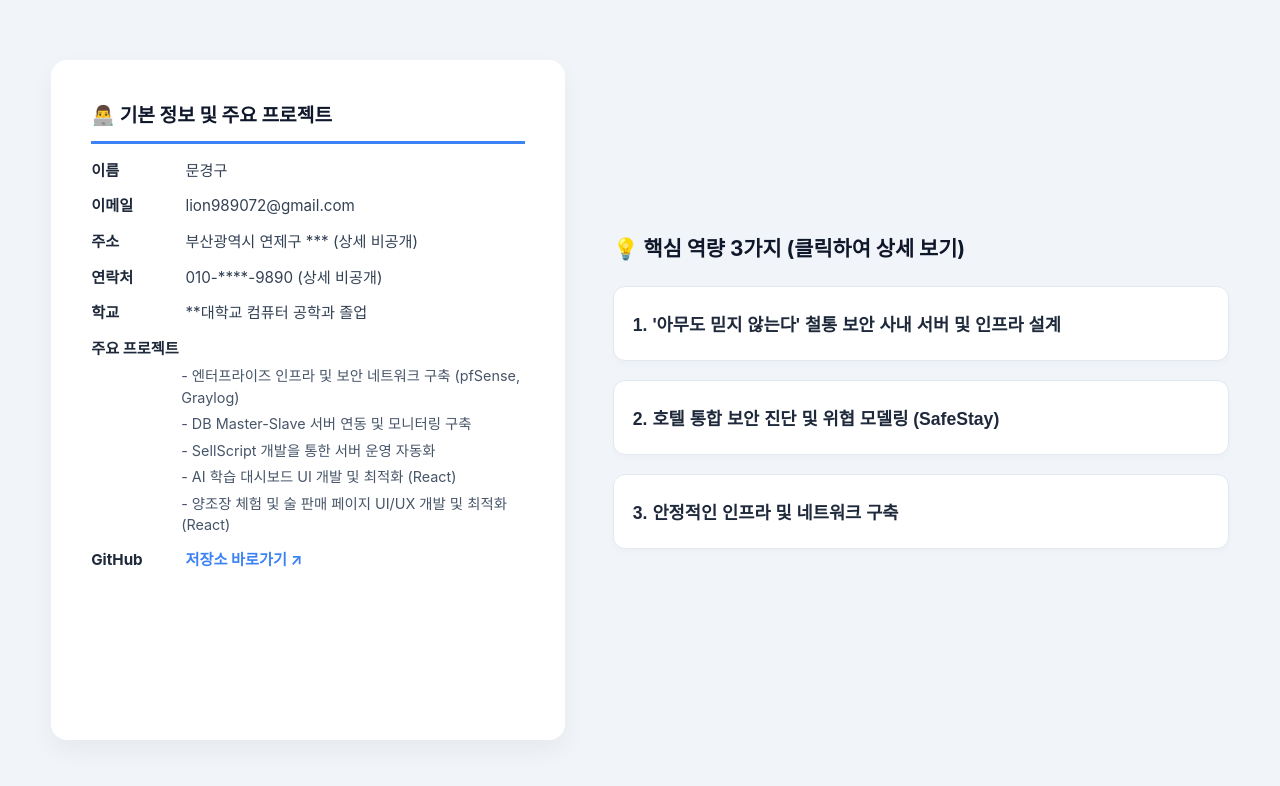
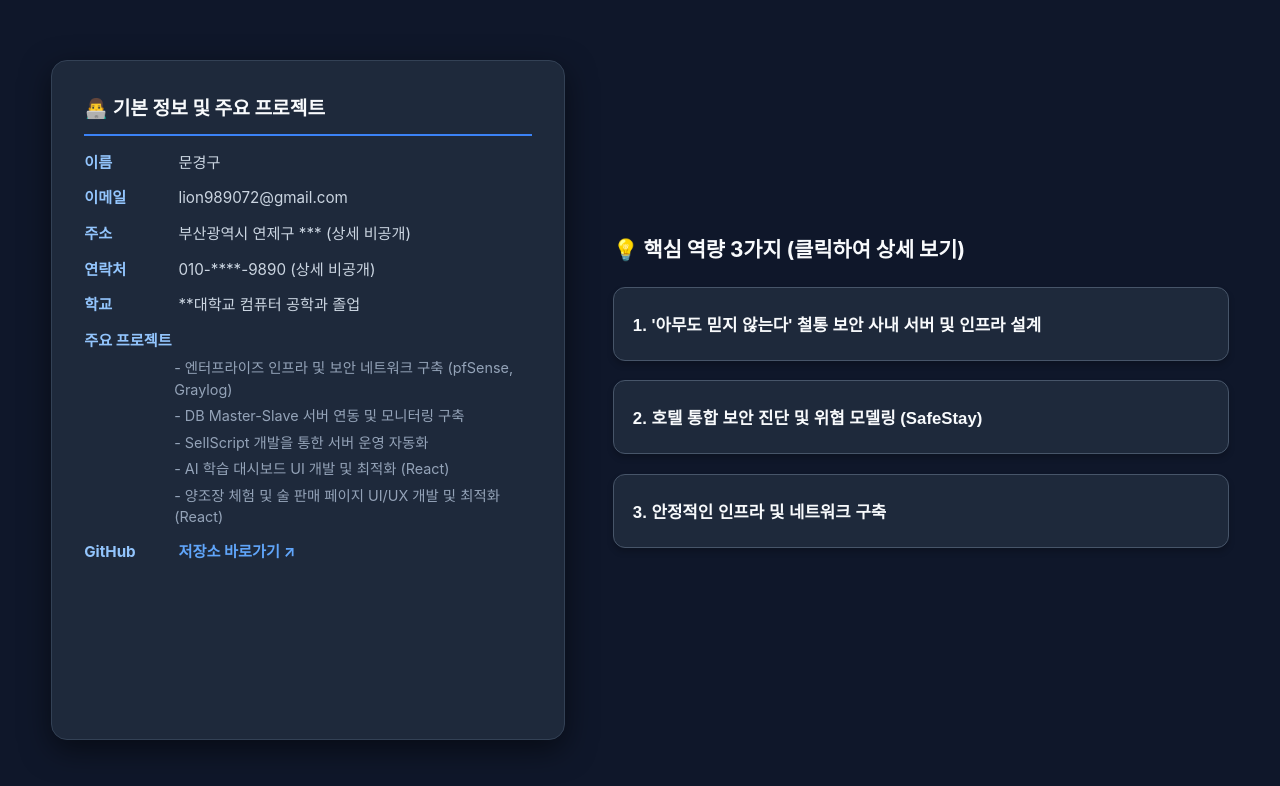
Before and after one commit to gyeonggumun/Portfolio-project, a React (Vite) app: page / in a window 1280 px wide. Shown: the top 786 px of the page. Built offline with nearby package versions, Linux system fonts and the light colour scheme.

Commit message:
디자인 변경

```diff
--- a/src/App.css
+++ b/src/App.css
@@ -6,14 +6,14 @@
 
 body {
   overflow-x: hidden;
-  overflow-y: auto; /* 내용이 확장되면 세로 스크롤을 허용함 */
-  background-color: #f1f5f9;
+  overflow-y: auto;
+  background-color: #0f172a; /* 전체 배경을 통일감 있는 어두운 톤으로 변경 */
   font-family: 'Pretendard', -apple-system, sans-serif;
-  color: #334155;
+  color: #f8fafc; /* 기본 글자색을 밝게 변경 */
   scroll-behavior: smooth;
 }
 
-/* --- 첫 화면 영역 (정확히 100vh를 차지하여 스크롤 방지) --- */
+/* --- 첫 화면 영역 --- */
 .first-screen {
   width: 100%;
   height: 100vh;
@@ -32,7 +32,7 @@ body {
   height: 85vh;
 }
 
-/* --- 좌측 카드 --- */
+/* --- 좌측 카드 (상세 영역과 통일되도록 어둡고 세련된 톤으로 변경) --- */
 .header-section {
   display: flex;
   flex-direction: column;
@@ -40,60 +40,22 @@ body {
 }
 
 .profile-card {
-  background-color: #ffffff;
+  background-color: #1e293b; /* 상세 영역 배경색과 동일하게 맞춤 */
   padding: 2.5rem;
   border-radius: 16px;
-  box-shadow: 0 10px 25px rgba(0, 0, 0, 0.05);
+  box-shadow: 0 10px 30px rgba(0, 0, 0, 0.5); /* 그림자를 더 깊게 */
   height: 100%;
   display: flex;
   flex-direction: column;
-}
-
-.profile-header {
-  display: flex;
-  flex-direction: column;
-  align-items: center;
-  text-align: center;
-  margin-bottom: 1.5rem;
-}
-
-.profile-image-wrapper {
-  width: 110px;
-  height: 110px;
-  border-radius: 50%;
-  overflow: hidden;
-  border: 4px solid #eff6ff;
-  box-shadow: 0 4px 10px rgba(0, 0, 0, 0.1);
-  margin-bottom: 1rem;
-}
-
-.profile-image-wrapper img {
-  width: 100%;
-  height: 100%;
-  object-fit: cover;
-}
-
-.profile-name {
-  font-size: 2rem;
-  font-weight: 800;
-  color: #0f172a;
-  margin-bottom: 0.5rem;
-  letter-spacing: -1px;
-}
-
-.profile-bio {
-  font-size: 0.95rem;
-  color: #64748b;
-  line-height: 1.5;
-  word-break: keep-all;
+  border: 1px solid #334155; /* 은은한 테두리 추가 */
 }
 
 .profile-card h3 {
   font-size: 1.2rem;
   margin-bottom: 1rem;
-  border-bottom: 3px solid #3b82f6;
+  border-bottom: 2px solid #3b82f6; /* 파란색 포인트 */
   padding-bottom: 0.8rem;
-  color: #0f172a;
+  color: #f8fafc;
 }
 
 .info-list {
@@ -106,28 +68,29 @@ body {
 .info-list li {
   font-size: 0.95rem;
   line-height: 1.5;
+  color: #cbd5e1; /* 약간 부드러운 흰색 */
 }
 
 .info-list strong {
   display: inline-block;
   width: 90px;
-  color: #1e293b;
+  color: #93c5fd; /* 포인트 컬러 통일 */
 }
 
 .project-list p {
   margin-left: 90px;
   margin-top: 0.3rem;
-  color: #475569;
+  color: #94a3b8;
   font-size: 0.9rem;
 }
 
 .info-list a {
-  color: #3b82f6;
+  color: #60a5fa;
   text-decoration: none;
   font-weight: bold;
 }
 
-/* --- 우측 버튼 영역 --- */
+/* --- 우측 버튼 영역 (다크 테마 통일) --- */
 .strengths-section {
   display: flex;
   flex-direction: column;
@@ -137,7 +100,7 @@ body {
 .strengths-section h2 {
   font-size: 1.3rem;
   margin-bottom: 1.5rem;
-  color: #0f172a;
+  color: #f8fafc;
 }
 
 .strength-item {
@@ -147,44 +110,44 @@ body {
 .interactive-btn {
   width: 100%;
   padding: 1.5rem 1.2rem;
-  background-color: #ffffff;
-  border: 1px solid #e2e8f0;
+  background-color: #1e293b; /* 어두운 버튼 */
+  border: 1px solid #475569;
   border-radius: 12px;
   text-align: left;
-  font-size: 1.1rem;
+  font-size: 1.05rem;
   font-weight: bold;
-  color: #1e293b;
+  color: #f8fafc;
   cursor: pointer;
   transition: all 0.2s ease;
-  box-shadow: 0 4px 6px rgba(0, 0, 0, 0.02);
+  box-shadow: 0 4px 6px rgba(0, 0, 0, 0.2);
 }
 
 .interactive-btn:hover {
-  background-color: #f8fafc;
-  border-color: #cbd5e1;
+  background-color: #334155;
+  border-color: #64748b;
   transform: translateY(-2px);
 }
 
 .interactive-btn.active {
-  background-color: #eff6ff;
-  border-color: #3b82f6;
-  color: #1d4ed8;
+  background-color: #3b82f6; /* 활성화 시 확 튀는 파란색 */
+  border-color: #60a5fa;
+  color: #ffffff;
 }
 
 .interactive-btn:focus {
-  outline: 3px solid #3b82f6;
+  outline: 3px solid #60a5fa;
   outline-offset: 2px;
 }
 
-/* --- 신규: 하단으로 확장되는 전체 화면 상세 영역 --- */
+/* --- 하단으로 확장되는 전체 화면 상세 영역 (첫 화면과 자연스럽게 이어짐) --- */
 .full-detail-section {
   width: 100%;
   min-height: 100vh;
-  background-color: #1e293b; /* 대비를 위해 어두운 배경 적용 */
+  background-color: #0f172a; /* 첫 화면 배경과 완전 동일하게 맞춰 단절감 해소 */
   color: #f8fafc;
-  padding: 8vh 4vw;
+  padding: 5vh 4vw;
   display: flex;
-  align-items: center;
+  align-items: flex-start;
   justify-content: center;
   animation: fadeIn 0.6s ease-out;
 }
@@ -197,17 +160,22 @@ body {
 .detail-content-box {
   width: 100%;
   max-width: 1300px;
+  background-color: #1e293b; /* 상세 박스 영역을 첫 화면 프로필 카드와 동일한 스타일로 통일 */
+  padding: 3rem;
+  border-radius: 16px;
+  border: 1px solid #334155;
+  box-shadow: 0 10px 30px rgba(0, 0, 0, 0.5);
 }
 
 .detail-content-box h2 {
-  font-size: 2rem;
+  font-size: 1.8rem;
   color: #ffffff;
   margin-bottom: 2rem;
   border-bottom: 1px solid #475569;
   padding-bottom: 1rem;
 }
 
-/* 상세 내용 2단 그리드 (텍스트 / 미디어) */
+/* 상세 내용 2단 그리드 */
 .detail-grid {
   display: grid;
   grid-template-columns: 1fr 1fr;
@@ -227,7 +195,7 @@ body {
 }
 
 .detail-text p {
-  font-size: 1.05rem;
+  font-size: 1rem;
   line-height: 1.7;
   color: #cbd5e1;
   margin-bottom: 1rem;
@@ -241,7 +209,6 @@ body {
   background-color: #000;
   border-radius: 12px;
   overflow: hidden;
-  box-shadow: 0 20px 25px -5px rgba(0, 0, 0, 0.5);
 }
 
 .video-wrapper iframe,
@@ -285,11 +252,11 @@ body {
 /* 닫기 버튼 */
 .close-btn {
   display: block;
-  margin: 0 auto;
+  margin: 3rem auto 0 auto;
   padding: 1rem 3rem;
   background-color: transparent;
-  color: #cbd5e1;
-  border: 2px solid #475569;
+  color: #93c5fd;
+  border: 2px solid #3b82f6;
   border-radius: 50px;
   font-size: 1.1rem;
   cursor: pointer;
@@ -297,13 +264,15 @@ body {
 }
 
 .close-btn:hover {
-  background-color: #334155;
+  background-color: #3b82f6;
   color: #ffffff;
 }
 
 /* 1366 해상도 최적화 */
 @media (max-width: 1366px) {
-  .detail-content-box h2 { font-size: 1.6rem; }
+  .detail-content-box h2 { font-size: 1.5rem; }
   .detail-grid { gap: 2rem; }
   .detail-text p { font-size: 0.95rem; }
+  .detail-content-box { padding: 2rem; }
+  .profile-card { padding: 2rem; }
 }
```
